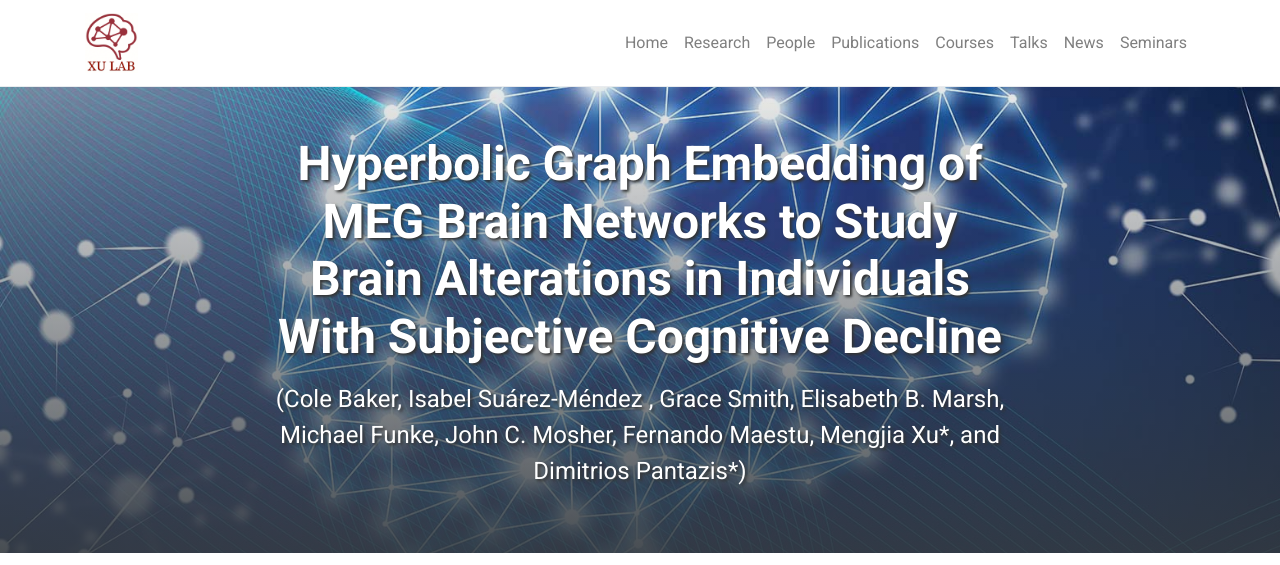
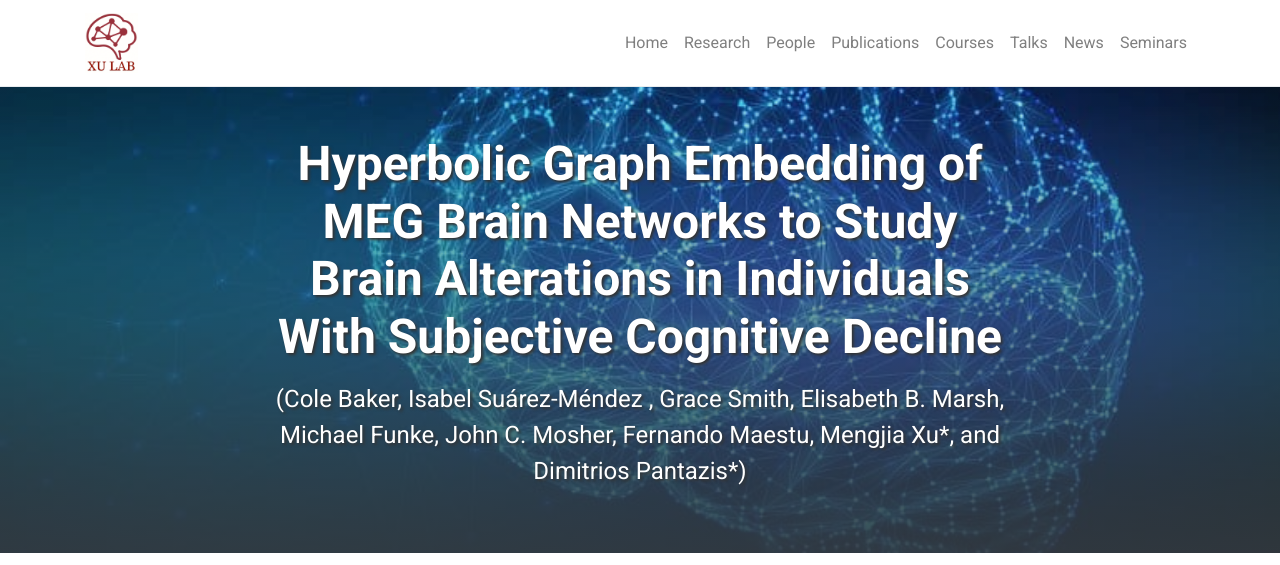
Before and after one commit to GraceXu182/gracexu182.github.io, a Jekyll site: the page built from content/_projects/project3.md, in a window 1280 px wide. Shown: the top 565 px of the page. Built offline with Jekyll 4.4.1, drawn with Linux system fonts in a browser that asks for light colours; grey boxes are pictures that could not be loaded.

Commit message:
update project3

```diff
--- a/content/_projects/project3.md
+++ b/content/_projects/project3.md
@@ -4,7 +4,7 @@ subtitle: (Cole Baker, Isabel Suárez-Méndez , Grace Smith, Elisabeth B. Marsh,
 description: This study develops a hyperbolic MEG brain network embedding framework to analyze early Alzheimer’s disease (SCD stage) by mapping brain networks into low-dimensional hyperbolic space. The model reveals hierarchical differences in key subnetworks and their correlation with cognitive decline, offering new insights for early diagnosis.
 order: 3
 active: false
-card_image: "/assets/images/brainimage.jpg"
+card_image: "/assets/images/SCD_project.jpg"
 # card_image: "assets/images/SCD_project.jpg"
 card_title:  # used if card_image is null; defaults to title
 categories:
```
